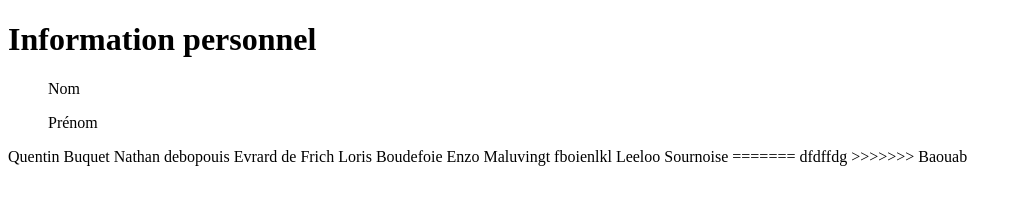
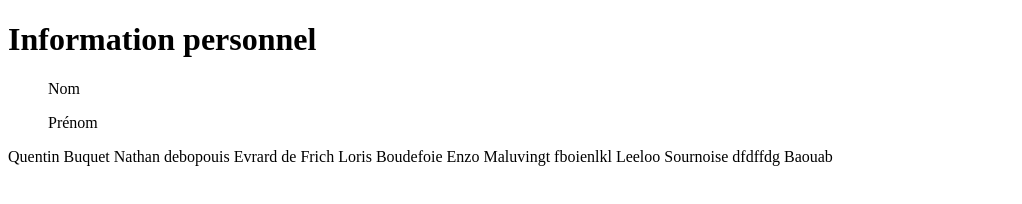
Before and after one commit to QuentinBuquet/username.github.io, a plain HTML site: page index.html in a window 1280 px wide. Shown: the whole page, without its empty margins (0-1022 px from the left). Drawn offline with Linux system fonts and the light colour scheme.

Commit message:
Add corection

```diff
--- a/index.html
+++ b/index.html
@@ -16,9 +16,9 @@
       Enzo Maluvingt
       fboienlkl
       Leeloo Sournoise
-=======
       dfdffdg
->>>>>>> Baouab
+      Baouab
+
     </p>
   </body>
 </html>
```
